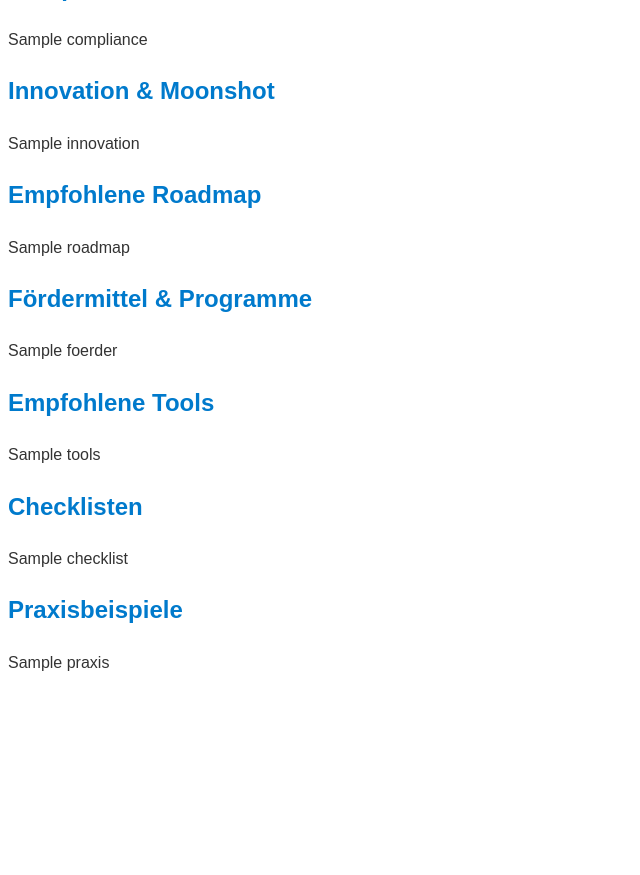
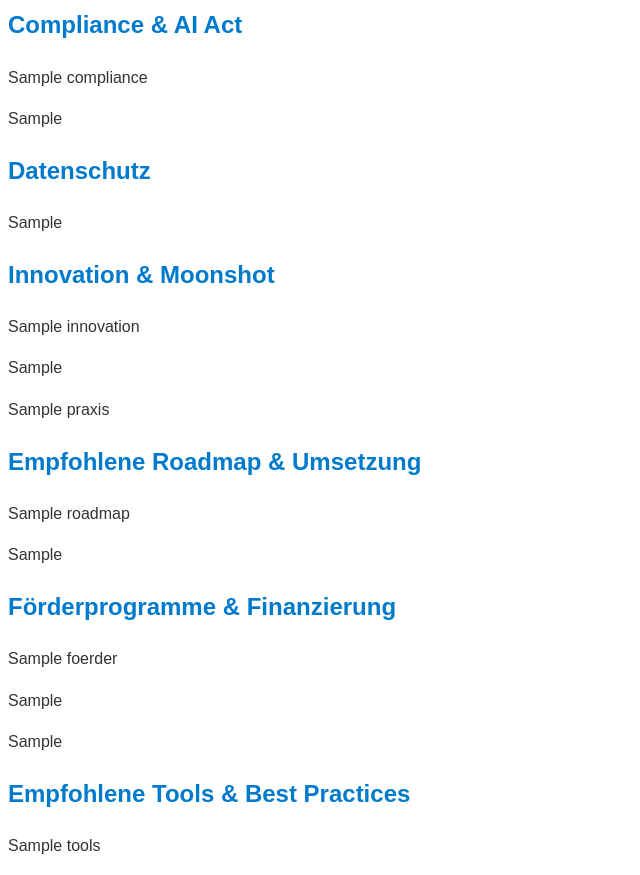
Before and after one commit to Wolf-Achtung/make-ki-backend-neu, a FastAPI app: template templates/pdf_template.html in a window 1280 px wide. Shown: the part 1157-2032 px from the top of the page, without its empty margins (0-640 px from the left). Before the commit the page ends 1828 px from the top, so only its background shows below. Run offline with FastAPI, Linux system fonts and the light colour scheme; the template is opened without the code that fills it: most values are stand-ins (such as "Sample title", 1, 10 or a date in 2020); parts of the project's set-up code (start-up, migrations or seed data) failed here and were passed over.

Commit message:
Add files via upload

```diff
--- a/templates/pdf_template.html
+++ b/templates/pdf_template.html
@@ -15,49 +15,51 @@
   <p>TÜV-zertifiziertes KI-Management • www.ki-sicherheit.jetzt</p>
 
   <div class="section">
-    <h2>Executive Summary</h2>
+    <h2>KI-Readiness & Executive Summary</h2>
     <p>{{summary}}</p>
+    <p>{{check_readiness}}</p>
+    <p>{{score_vis}}</p>
   </div>
 
   <div class="section">
     <h2>Score-Visualisierung</h2>
     <img src="static/chart.png" class="chart" />
-    <p>{{score_vis}}</p>
   </div>
 
   <div class="section">
-    <h2>Compliance & Datenschutz</h2>
+    <h2>Compliance & AI Act</h2>
     <p>{{compliance}}</p>
+    <p>{{check_compliance}}</p>
+  </div>
+
+  <div class="section">
+    <h2>Datenschutz</h2>
+    <p>{{check_ds}}</p>
   </div>
 
   <div class="section">
     <h2>Innovation & Moonshot</h2>
     <p>{{innovation}}</p>
+    <p>{{check_inno}}</p>
+    <p>{{praxis}}</p>
   </div>
 
   <div class="section">
-    <h2>Empfohlene Roadmap</h2>
+    <h2>Empfohlene Roadmap & Umsetzung</h2>
     <p>{{roadmap}}</p>
+    <p>{{check_roadmap}}</p>
   </div>
 
   <div class="section">
-    <h2>Fördermittel & Programme</h2>
+    <h2>Förderprogramme & Finanzierung</h2>
     <p>{{foerder}}</p>
+    <p>{{check_foerder}}</p>
+    <p>{{foerder_programme}}</p>
   </div>
 
   <div class="section">
-    <h2>Empfohlene Tools</h2>
+    <h2>Empfohlene Tools & Best Practices</h2>
     <p>{{tools}}</p>
-  </div>
-
-  <div class="section">
-    <h2>Checklisten</h2>
-    <p>{{checklist}}</p>
-  </div>
-
-  <div class="section">
-    <h2>Praxisbeispiele</h2>
-    <p>{{praxis}}</p>
   </div>
 </body>
 </html>
```
